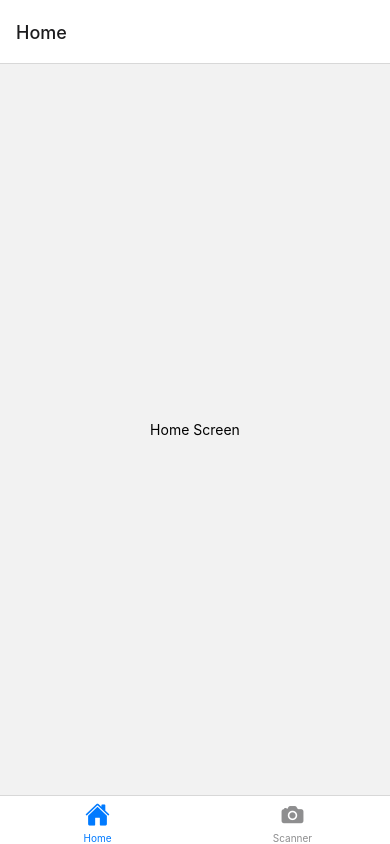
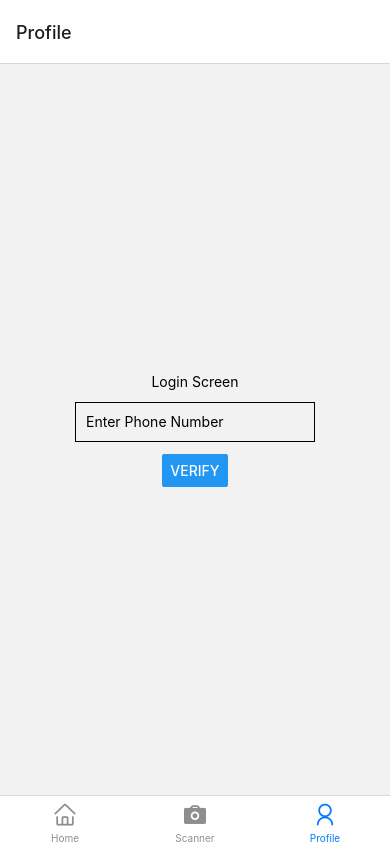
Before and after one commit to dikwickley/contact-qr, a React Native app: screen /Profile in a window 390 px wide. Built offline with nearby package versions, Linux system fonts and the light colour scheme.

Commit message:
added login screen

```diff
--- a/App.js
+++ b/App.js
@@ -1,9 +1,10 @@
 import { NavigationContainer } from "@react-navigation/native";
 import { createBottomTabNavigator } from "@react-navigation/bottom-tabs";
 
-import { Ionicons } from "@expo/vector-icons";
+import { Ionicons, AntDesign } from "@expo/vector-icons";
 import { HomeScreen } from "./screens/HomeScreen";
 import { ScannerScreen } from "./screens/ScannerScreen";
+import { LoginScreen } from "./screens/LoginScreen";
 
 const Tab = createBottomTabNavigator();
 
@@ -16,7 +17,7 @@ export default function App() {
           component={HomeScreen}
           options={{
             tabBarIcon: ({ color, size }) => (
-              <Ionicons name={"home"} size={size} color={color} />
+              <AntDesign name={"home"} size={size} color={color} />
             ),
           }}
         />
@@ -25,7 +26,16 @@ export default function App() {
           component={ScannerScreen}
           options={{
             tabBarIcon: ({ color, size }) => (
-              <Ionicons name={"camera"} size={size} color={color} />
+              <AntDesign name={"camera"} size={size} color={color} />
+            ),
+          }}
+        />
+        <Tab.Screen
+          name="Profile"
+          component={LoginScreen}
+          options={{
+            tabBarIcon: ({ color, size }) => (
+              <AntDesign name={"user"} size={size} color={color} />
             ),
           }}
         />
--- /dev/null
+++ b/firebase.config.js
@@ -0,0 +1,44 @@
+import { initializeApp } from "firebase/app";
+import { getAuth, RecaptchaVerifier } from "firebase/auth";
+// Optionally import the services that you want to use
+// import {...} from "firebase/auth";
+// import {...} from "firebase/database";
+// import {...} from "firebase/firestore";
+// import {...} from "firebase/functions";
+// import {...} from "firebase/storage";
+
+// Initialize Firebase
+const firebaseConfig = {
+  // apiKey: "AIzaSyDwzY9Kv31HPX7I7bofUu_TwGAbDTVQGSU",
+  // authDomain: "quizapp-3caa2.firebaseapp.com",
+  // projectId: "quizapp-3caa2",
+  // storageBucket: "quizapp-3caa2.appspot.com",
+  // messagingSenderId: "905898688557",
+  // appId: "1:905898688557:web:9d2da5546c69335333b8a4",
+  //contact-qr app
+  apiKey: "AIzaSyDhSZGg9hZQxgy5TKUC7LvCj3lcu0VvKNM",
+  authDomain: "contact-qr.firebaseapp.com",
+  projectId: "contact-qr",
+  storageBucket: "contact-qr.appspot.com",
+  messagingSenderId: "47440429263",
+  appId: "1:47440429263:web:c9e01c004689829aa4f7ba",
+};
+
+const app = initializeApp(firebaseConfig);
+const auth = getAuth(app);
+
+// window.recaptchaVerifier = new RecaptchaVerifier(
+//   "sign-in-button",
+//   {
+//     size: "invisible",
+//     callback: (response) => {
+//       // reCAPTCHA solved, allow signInWithPhoneNumber.
+//       onSignInSubmit();
+//     },
+//   },
+//   auth
+// );
+
+export { auth };
+// For more information on how to access Firebase in your project,
+// see the Firebase documentation: https://firebase.google.com/docs/web/setup#access-firebase
--- a/package.json
+++ b/package.json
@@ -13,8 +13,9 @@
     "@react-navigation/native": "^6.0.14",
     "@react-navigation/native-stack": "^6.9.2",
     "expo": "~47.0.8",
-    "expo-barcode-scanner": "~12.0.0",
+    "expo-barcode-scanner": "~12.1.0",
     "expo-status-bar": "~1.4.2",
+    "firebase": "^9.14.0",
     "react": "18.1.0",
     "react-native": "0.70.5",
     "react-native-safe-area-context": "4.4.1",
--- /dev/null
+++ b/screens/LoginScreen.js
@@ -0,0 +1,44 @@
+import React, { useState, useEffect } from "react";
+import {
+  StyleSheet,
+  Text,
+  View,
+  Button,
+  SafeAreaView,
+  TextInput,
+} from "react-native";
+// import { auth } from "./../firebase.config";
+import {} from "firebase/auth";
+import { auth } from "./../firebase.config";
+
+export function LoginScreen() {
+  const [number, onChangeNumber] = React.useState(null);
+
+  const handleVerify = () => {};
+  return (
+    <SafeAreaView
+      style={{ flex: 1, alignItems: "center", justifyContent: "center" }}
+    >
+      <Text>Login Screen</Text>
+
+      <TextInput
+        style={styles.input}
+        onChangeText={onChangeNumber}
+        value={number}
+        placeholder="Enter Phone Number"
+        keyboardType="numeric"
+      />
+
+      <Button title={"Verify"} onPress={handleVerify} />
+    </SafeAreaView>
+  );
+}
+
+const styles = StyleSheet.create({
+  input: {
+    height: 40,
+    margin: 12,
+    borderWidth: 1,
+    padding: 10,
+  },
+});
```
Also changed, not shown: metro.config.js (added, +7 -0 lines), 1 other file (tests, documents, lock files or other folders).
